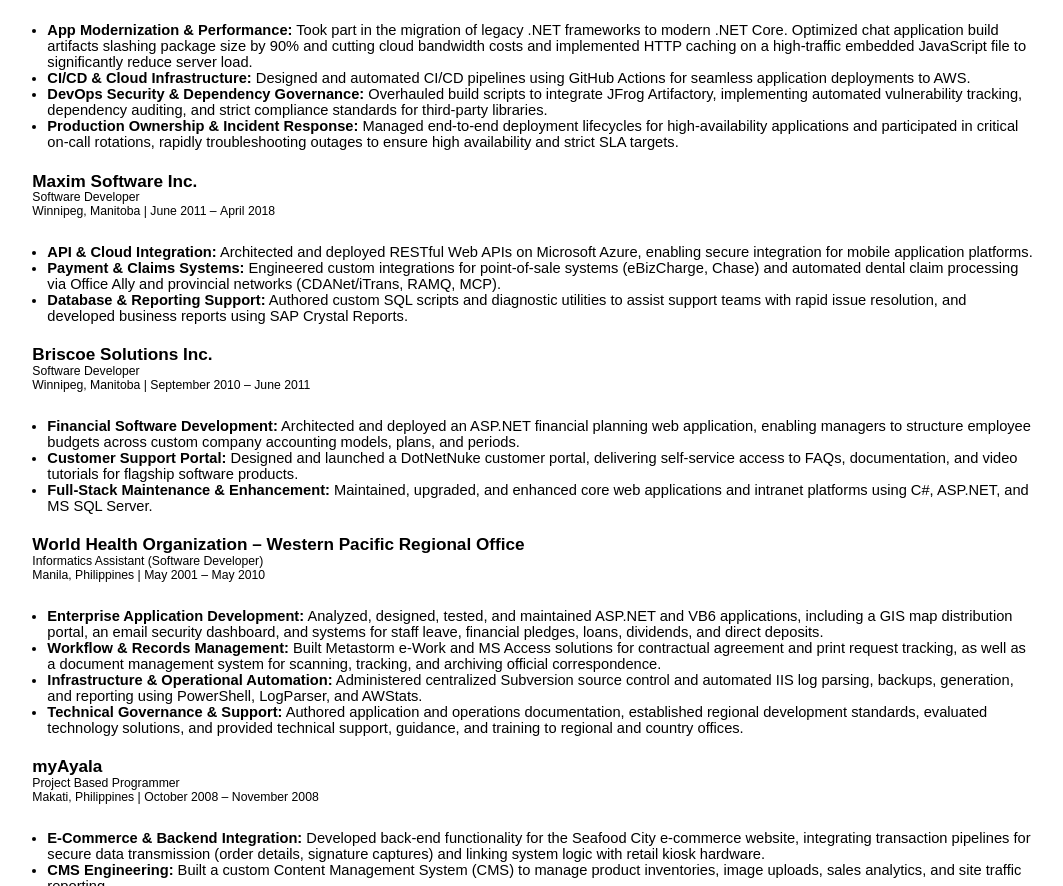
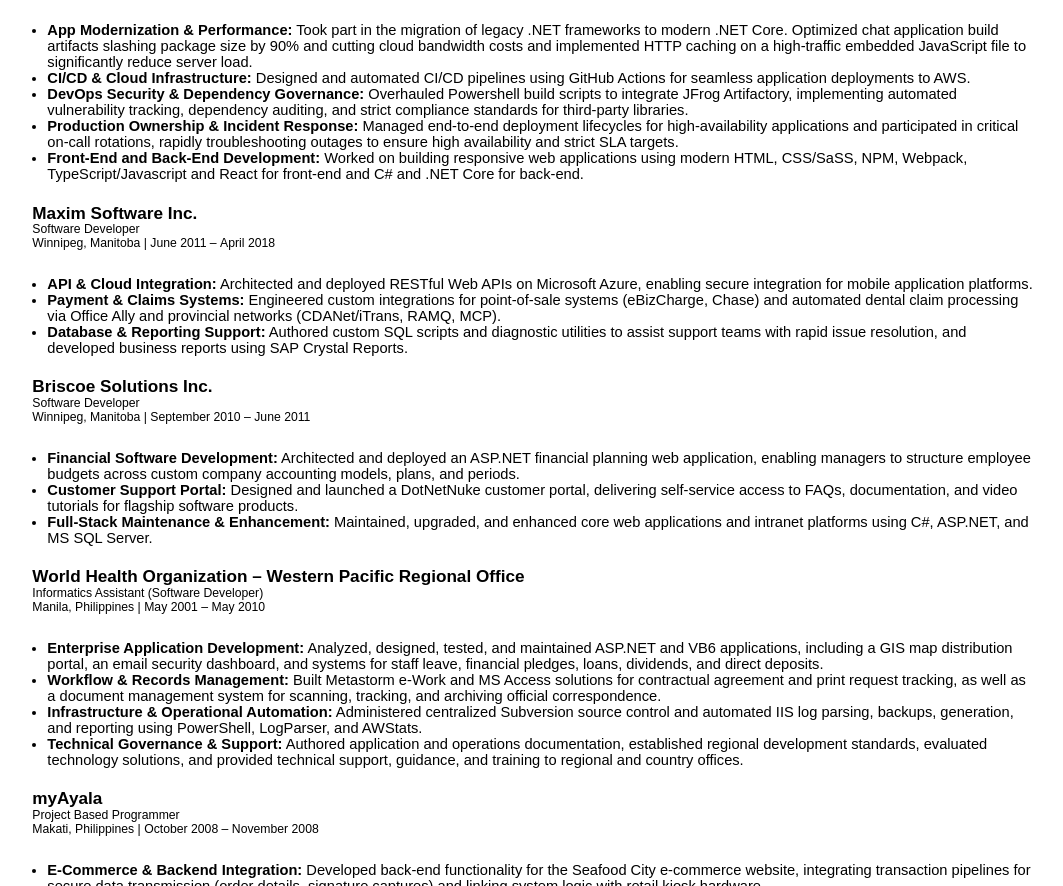
Before and after one commit to acermate433s/css-resume-garden, a website built with webpack: page src/index.html in a window 1280 px wide. Shown: the part 906-1792 px from the top of the page, without its empty margins (117-1180 px from the left). Built offline with nearby package versions, Linux system fonts and the light colour scheme.

Commit message:
Added front-end and back-end experience in Keyloop Inc.

```diff
--- a/src/index.html
+++ b/src/index.html
@@ -77,8 +77,9 @@
                 <ul>
                     <li><strong>App Modernization &amp; Performance:</strong> Took part in the migration of legacy .NET frameworks to modern .NET Core. Optimized chat application build artifacts slashing package size by 90% and cutting cloud bandwidth costs and implemented HTTP caching on a high-traffic embedded JavaScript file to significantly reduce server load.</li>
                     <li><strong>CI/CD &amp; Cloud Infrastructure:</strong> Designed and automated CI/CD pipelines using GitHub Actions for seamless application deployments to AWS.</li>
-                    <li><strong>DevOps Security &amp; Dependency Governance:</strong> Overhauled build scripts to integrate JFrog Artifactory, implementing automated vulnerability tracking, dependency auditing, and strict compliance standards for third-party libraries.</li>
+                    <li><strong>DevOps Security &amp; Dependency Governance:</strong> Overhauled Powershell build scripts to integrate JFrog Artifactory, implementing automated vulnerability tracking, dependency auditing, and strict compliance standards for third-party libraries.</li>
                     <li><strong>Production Ownership &amp; Incident Response:</strong> Managed end-to-end deployment lifecycles for high-availability applications and participated in critical on-call rotations, rapidly troubleshooting outages to ensure high availability and strict SLA targets.</li>
+                    <li><strong>Front-End and Back-End Development:</strong> Worked on building responsive web applications using modern HTML, CSS/SaSS, NPM, Webpack, TypeScript/Javascript and React for front-end and C# and .NET Core for back-end.</li>
                 </ul>
             </article>
 
```
